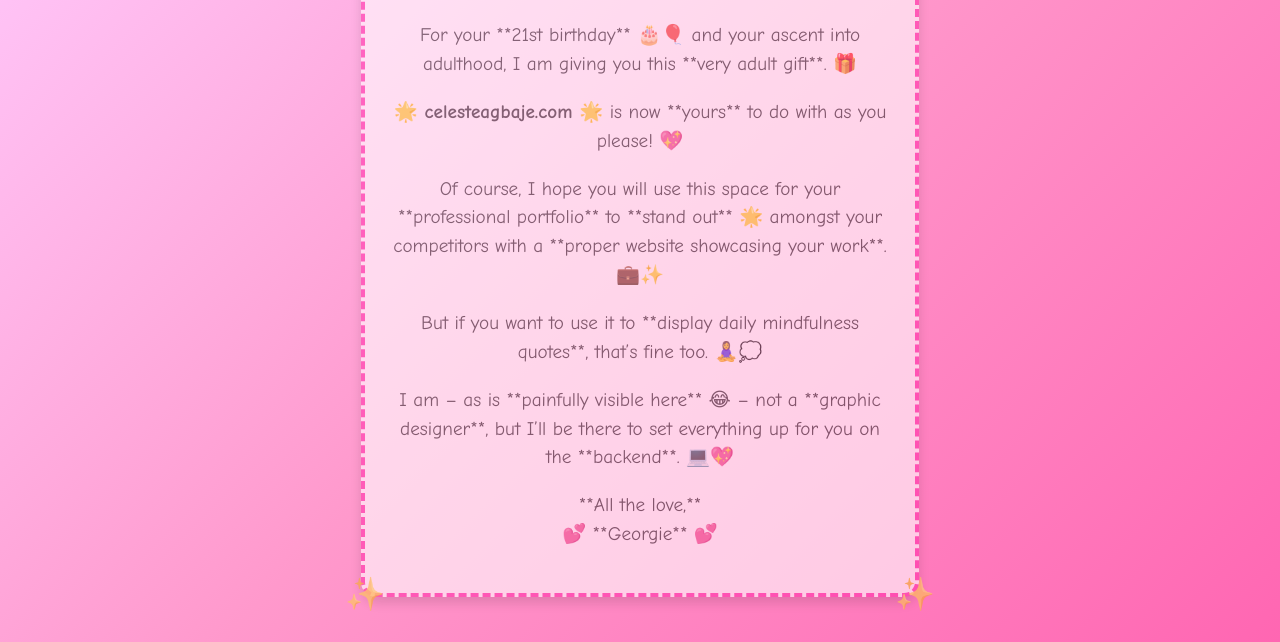
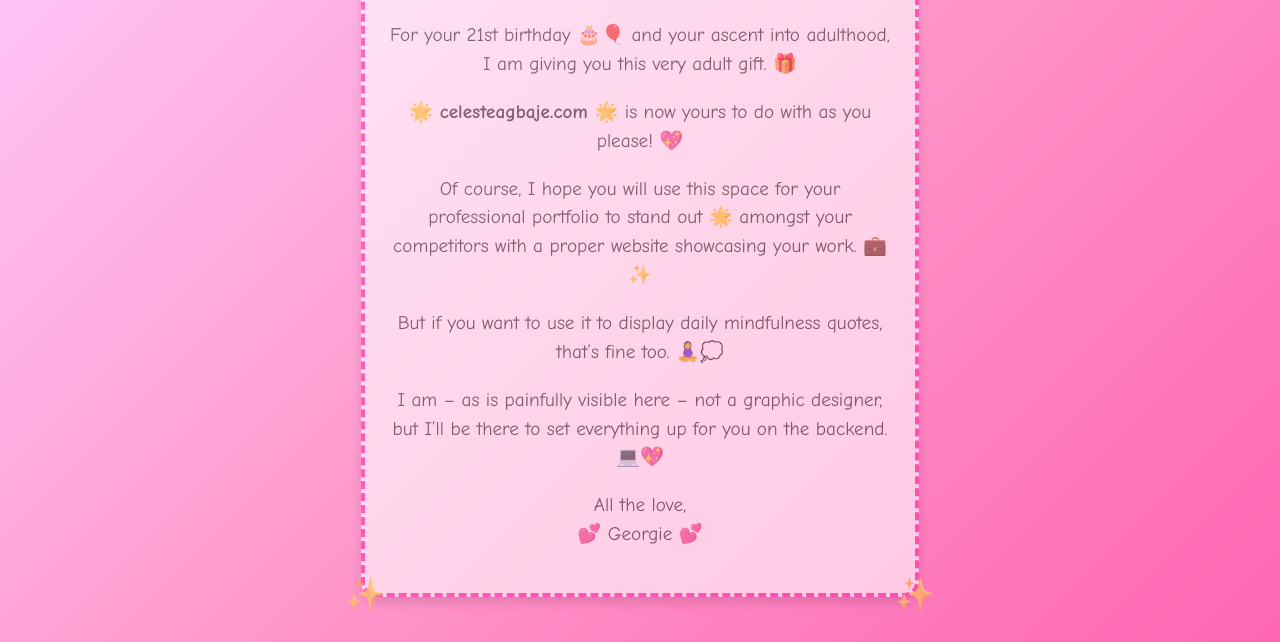
Before and after one commit to lomlom2012/website, a plain HTML site: page index.html in a window 1280 px wide. Shown: the part 198-840 px from the top of the page. Drawn offline with Linux system fonts and the light colour scheme.

```diff
--- a/index.html
+++ b/index.html
@@ -74,12 +74,12 @@
     <div class="message-box">
         <div class="emoji">🎀🎉💖</div>
         <h1>Dear Celeste, ✨</h1>
-        <p>For your **21st birthday** 🎂🎈 and your ascent into adulthood, I am giving you this **very adult gift**. 🎁</p>
-        <p><strong>🌟 celesteagbaje.com 🌟</strong> is now **yours** to do with as you please! 💖</p>
-        <p>Of course, I hope you will use this space for your **professional portfolio** to **stand out** 🌟 amongst your competitors with a **proper website showcasing your work**. 💼✨</p>
-        <p>But if you want to use it to **display daily mindfulness quotes**, that’s fine too. 🧘‍♀️💭</p>
-        <p>I am – as is **painfully visible here** 😂 – not a **graphic designer**, but I’ll be there to set everything up for you on the **backend**. 💻💖</p>
-        <p>**All the love,** <br> 💕 **Georgie** 💕</p>
+        <p>For your 21st birthday 🎂🎈 and your ascent into adulthood, I am giving you this very adult gift. 🎁</p>
+        <p><strong>🌟 celesteagbaje.com 🌟</strong> is now yours to do with as you please! 💖</p>
+        <p>Of course, I hope you will use this space for your professional portfolio to stand out 🌟 amongst your competitors with a proper website showcasing your work. 💼✨</p>
+        <p>But if you want to use it to display daily mindfulness quotes, that’s fine too. 🧘‍♀️💭</p>
+        <p>I am – as is painfully visible here – not a graphic designer, but I’ll be there to set everything up for you on the backend. 💻💖</p>
+        <p>All the love, <br> 💕 Georgie 💕</p>
         <div class="sparkle sparkle-1">✨</div>
         <div class="sparkle sparkle-2">✨</div>
         <div class="sparkle sparkle-3">✨</div>
```
